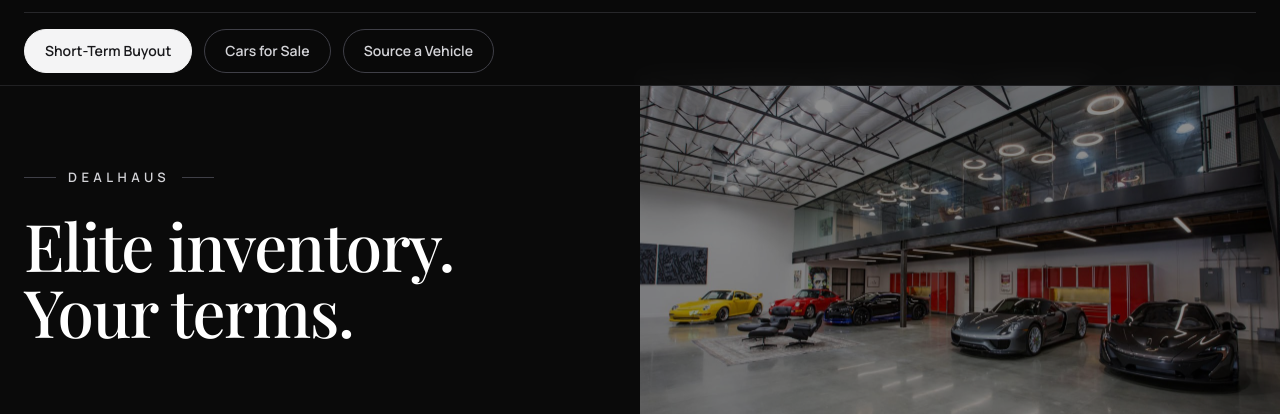
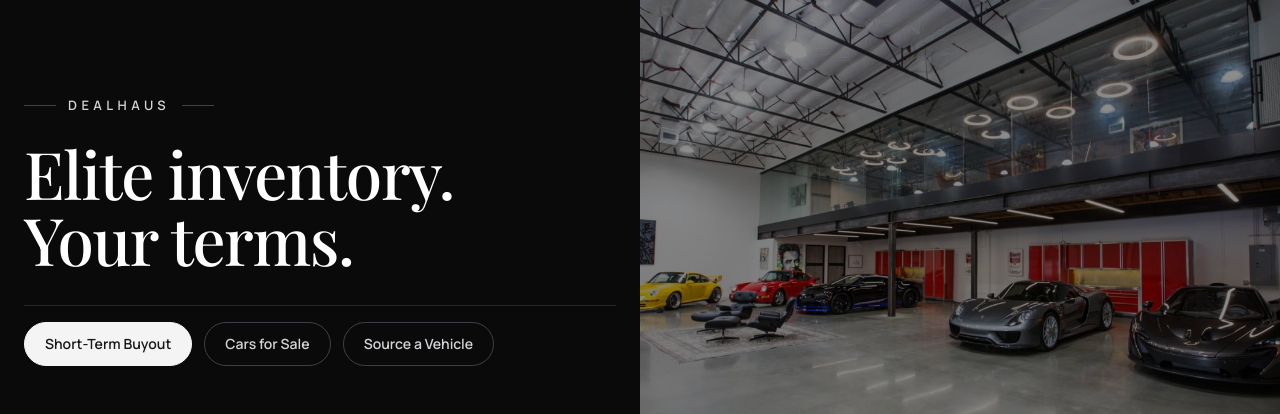
Before and after one commit to stradacorsagroup-art/scg-site-1772418012, a Next.js app: page / in a window 1280 px wide. Shown: the top 414 px of the page. Built offline with nearby package versions, Linux system fonts and the light colour scheme.

Commit message:
Revert ownership pills to bottom placement

```diff
--- a/src/app/apply/page.tsx
+++ b/src/app/apply/page.tsx
@@ -3,12 +3,7 @@ import { OwnershipPills } from "@/components/ownership-pills";
 
 export default function ApplyPage() {
   return (
-    <main className="min-h-screen bg-[#0a0a0a] pt-[72px] text-zinc-100">
-      <section className="fixed inset-x-0 top-0 z-50 border-b border-zinc-800/80 bg-[#0a0a0a]/95 backdrop-blur">
-        <div className="mx-auto max-w-7xl px-5 py-3 sm:px-6">
-          <OwnershipPills active="apply" />
-        </div>
-      </section>
+    <main className="min-h-screen bg-[#0a0a0a] text-zinc-100">
       <section className="border-b border-zinc-800 bg-[radial-gradient(circle_at_30%_20%,#1d1d1d_0%,#0a0a0a_50%)]">
         <div className="mx-auto max-w-7xl px-5 py-10 sm:px-6 sm:py-14 lg:py-16">
           <div className="inline-flex items-center gap-3">
@@ -21,6 +16,10 @@ export default function ApplyPage() {
       </section>
 
       <section className="mx-auto max-w-7xl px-5 py-5 sm:px-6 sm:py-6">
+        <div className="mb-6">
+          <OwnershipPills active="apply" />
+        </div>
+
         <div className="max-w-5xl rounded-2xl border border-zinc-800 bg-[#111] p-4 shadow-sm sm:p-6">
           <p className="mb-3 text-[11px] font-semibold uppercase tracking-[0.2em] text-zinc-400">Reserve Request</p>
           <div data-tf-live="01KKA3DY6M02S2NW3H707ES59Y" />
--- a/src/app/cars-for-sale/page.tsx
+++ b/src/app/cars-for-sale/page.tsx
@@ -46,12 +46,7 @@ export default function CarsForSalePage() {
   });
 
   return (
-    <main className="min-h-screen bg-[#0a0a0a] pt-[72px] text-zinc-100">
-      <section className="fixed inset-x-0 top-0 z-50 border-b border-zinc-800/80 bg-[#0a0a0a]/95 backdrop-blur">
-        <div className="mx-auto max-w-7xl px-5 py-3 sm:px-6">
-          <OwnershipPills active="sale" />
-        </div>
-      </section>
+    <main className="min-h-screen bg-[#0a0a0a] text-zinc-100">
       <section className="border-b border-zinc-800 bg-[radial-gradient(circle_at_30%_20%,#1d1d1d_0%,#0a0a0a_50%)]">
         <div className="mx-auto max-w-7xl px-5 py-10 sm:px-6 sm:py-14 lg:py-16">
           <div className="inline-flex items-center gap-3">
@@ -64,6 +59,10 @@ export default function CarsForSalePage() {
       </section>
 
       <section className="mx-auto max-w-7xl px-5 py-5 sm:px-6 sm:py-6">
+        <div className="mb-6">
+          <OwnershipPills active="sale" />
+        </div>
+
         <div className="mb-6 flex flex-col gap-2 sm:mb-8 sm:flex-row sm:items-end sm:justify-between">
           <div>
             <h1 className="text-2xl font-semibold tracking-tight text-zinc-100 sm:text-3xl">Cars for Sale</h1>
--- a/src/app/page.tsx
+++ b/src/app/page.tsx
@@ -79,13 +79,7 @@ export default function Home() {
   };
 
   return (
-    <main className="min-h-screen bg-[#0a0a0a] pt-[72px] text-zinc-100">
-      <section className="fixed inset-x-0 top-0 z-50 border-b border-zinc-800/80 bg-[#0a0a0a]/95 backdrop-blur">
-        <div className="mx-auto max-w-7xl px-5 py-3 sm:px-6">
-          <OwnershipPills active="membership" />
-        </div>
-      </section>
-
+    <main className="min-h-screen bg-[#0a0a0a] text-zinc-100">
       <section className="relative overflow-hidden border-b border-zinc-800 bg-[#0a0a0a]">
         <div className="absolute inset-0 lg:hidden">
           <Image
@@ -125,13 +119,17 @@ export default function Home() {
               Your terms.
             </h1>
 
-
+            <div className="mt-8 hidden lg:block">
+              <OwnershipPills active="membership" />
+            </div>
           </div>
 
           <div className="hidden lg:block" />
         </div>
 
-
+        <div className="absolute inset-x-5 bottom-[-18px] z-20 lg:hidden sm:inset-x-6">
+          <OwnershipPills active="membership" />
+        </div>
       </section>
 
       <section id="membership-inventory" className="mx-auto max-w-7xl px-5 py-8 sm:px-6 sm:py-10">
```
